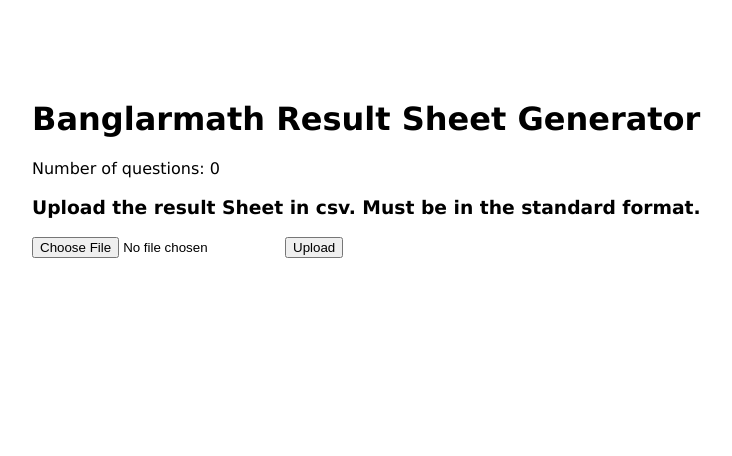
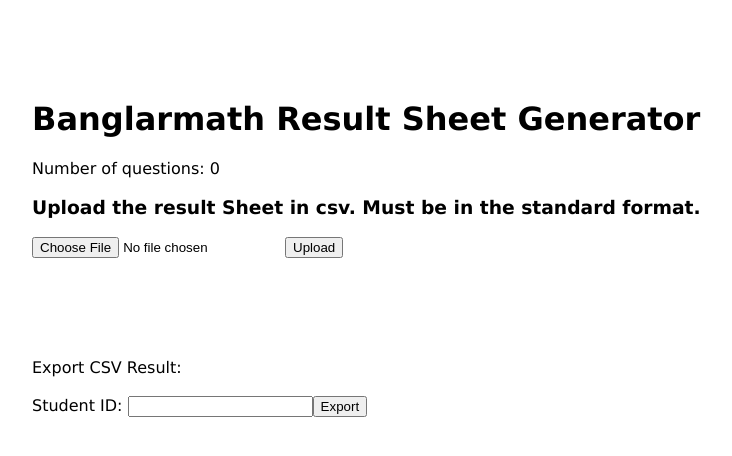
Before and after one commit to shirrsho/banglarmath-result-frontend, a React (Create React App) app: page / in a window 1280 px wide. Shown: the top 456 px of the page, without its empty margins (168-900 px from the left). Built offline with nearby package versions, Linux system fonts and the light colour scheme.

Commit message:
partial result

```diff
--- a/package.json
+++ b/package.json
@@ -6,6 +6,7 @@
     "@testing-library/jest-dom": "^5.16.5",
     "@testing-library/react": "^13.4.0",
     "@testing-library/user-event": "^13.5.0",
+    "file-saver": "^2.0.5",
     "papaparse": "^5.4.1",
     "react": "^18.2.0",
     "react-dom": "^18.2.0",
--- a/src/App.js
+++ b/src/App.js
@@ -6,15 +6,19 @@
 function App() {
   const [resultsheet,setResultsheet] = useState();
   const [n_ques, setN_ques] = useState(0);
+  const [tags, setTags] = useState([]);
 
   return (
     <div>
       <h1>Banglarmath Result Sheet Generator</h1>
       <p>Number of questions: {n_ques}</p>
       <CSVtoJSON setResultsheet={setResultsheet}/>
-      {resultsheet && <TagQuestions setN_ques={setN_ques}/>}
+      {resultsheet && <TagQuestions setN_ques={setN_ques} tags={tags} setTags={setTags}/>}
       <div style={{height:"100px"}}></div>
-      {n_ques!==0 && <Export resultsheet={resultsheet} n_ques={n_ques}/>}
+      {tags?.map((tag) => {
+                return <h1 key={tag.id}>{tag.id} {tag.segment} {tag.type}</h1>
+            })}
+      <Export resultsheet={resultsheet} tags={tags}/>
     </div>
   );
 }
--- a/src/components/Export.js
+++ b/src/components/Export.js
@@ -1,16 +1,63 @@
 import React, { useState } from 'react';
+import Papa from 'papaparse';
+import { saveAs } from 'file-saver';
 
-function Export( {resultsheet, n_ques} ) {
+function Export( {resultsheet, tags} ) {
 
     const [student_id, setStudent_id] = useState();
-    const [student_name, setStudent_name] = useState();
+    // let finalresult = [];
+
+    // result = {
+    //     Question No:
+    //     Question Type:
+    //     Correct Answer:
+    //     Your Answer:
+    // }
+
+    const calculateRightPercentage = (qnum) => {
+        let rights = 0;
+        let total = 0;
+        resultsheet.forEach(result => {
+            if(result[qnum]==="Right Answer"){
+                rights++;
+            }
+            if(result[qnum]!=="Absent"){
+                total++;
+            }
+        });
+        return (rights/total)*100;
+    }
+
+    const calculateBlankPercentage = (qnum) => {
+        let blanks = 0;
+        let total = 0;
+        resultsheet.forEach(result => {
+            if(result[qnum]==="Did not Attempt"){
+                blanks++;
+            }
+            if(result[qnum]!=="Absent"){
+                total++;
+            }
+        });
+        return (blanks/total)*100;
+    }
 
     const exportCsv = () => {
-        resultsheet.forEach(result => {
-            if(student_id===result.Id){
-                setStudent_name(result.Name);
-            }
-        });
+        let newresult = []
+
+        for(let i = 1 ; i <= tags.length ; i++){
+            let qnum = "Q"+i;
+            newresult.push({
+                Question: qnum,
+                QuestionType: tags.find((tag)=>tag.id===i).type,
+                YourAnswer: resultsheet.find((result)=>result.Id===student_id)[qnum],
+                Correct: calculateRightPercentage(qnum),
+                Wrong: 100-calculateRightPercentage(qnum),
+                Blank:calculateBlankPercentage(qnum)
+            })
+        }
+        const blob = new Blob([Papa.unparse(newresult)], { type: 'text/csv;charset=utf-8' });
+        saveAs(blob, 'result_'+student_id+'.csv');
     }
 
     return (
@@ -19,7 +66,6 @@
             <label>Student ID: </label><input onChange={(e)=>setStudent_id(e.target.value)}></input>
             <button onClick={exportCsv}>Export</button>
             <div style={{height:"100px"}}></div>
-            {student_name}
         </div>
     );
 }
--- a/src/components/ResultSheetUpload.js
+++ b/src/components/ResultSheetUpload.js
@@ -1,16 +1,16 @@
 import React, { useState } from 'react';
 import Papa from 'papaparse';
 
-function ResultSheetUpload( {setResultsheet} ) {
+function ResultSheetUpload({ setResultsheet }) {
   let file;
-  const [jsonData,setJsonData] = useState();
+  const [jsonData, setJsonData] = useState();
 
   const handleFileUpload = (event) => {
     file = event.target.files[0];
   }
 
   const convertToJSON = () => {
-    if(file==null)return;
+    if (file == null) return;
     Papa.parse(file, {
       header: true,
       dynamicTyping: true,
--- a/src/components/TagQuestions.js
+++ b/src/components/TagQuestions.js
@@ -1,9 +1,10 @@
 import React, { useState } from 'react';
 
-function TagQuestions( {setN_ques} ) {
+function TagQuestions( {setN_ques, tags, setTags} ) {
     const [rows, setRows] = useState([]);
+
     const setNumberofQuestions = (value) => {
-        setN_ques(value)
+        setN_ques(value);
         let temp = [];
         for (let i = 0; i < value; i++) {
             temp.push(i+1);
@@ -11,17 +12,70 @@
         setRows(temp);
     }
 
+    // const selectSegment = (e, id, value) => {
+    //     e.preventDefault();
+    //     tags.forEach(element => {
+    //         if(element.id === id){
+    //             console.log(element);
+    //             element = {...element, segment:value};
+    //             setTags(tags);
+    //             return;
+    //         }
+    //     });
+    //     tags.push({
+    //         id:id,
+    //         segment:value
+    //     })
+    //     setTags(tags);
+    // }
+
+    // const selectType = (id, value) => {
+    //     tags.forEach(element => {
+    //         if(element.id === id){
+    //             element = {...element, type:value};
+    //             setTags(tags);
+    //             return;
+    //         }
+    //     });
+    //     tags.push({
+    //         id:id,
+    //         type:value
+    //     })
+    //     setTags(tags);
+    // }
+
+    const addTag = (newTag) => {
+        const updatedTags = tags.filter((tag) => tag.id !== newTag.id); // Remove the tag with the same id
+        const newTags = [...updatedTags, newTag]; // Append the new tag
+        setTags(newTags); // Update the tags state
+    }
+
     const TagRow = ({id}) => {
+
+        const [segment, setSegment] = useState();
+        const [type, setType] = useState();
+
+        const tagAdded = (e) => {
+            e.preventDefault()
+            let tag ={
+                id:id,
+                segment:segment,
+                type:type
+            }
+            addTag(tag);
+        }
+
         return(
             <div key={id}>
-                <label>Question {id}: </label>
-                <select id={id} name='segment'>
+                <h3>Question {id}: </h3>
+                <span>
+                    <select id={id} name='segment' onChange={(e)=>setSegment(e.target.value)}>
                         <option value="Segment Not Specified">Segment Not Specified</option>
                         <option value="THEORITICAL KNOWLEDGE">THEORITICAL KNOWLEDGE</option>
                         <option value="APPLICATION">APPLICATION</option>
                         <option value="OTHERS">OTHERS</option>
                     </select>
-                <select id={id} name='type'>
+                    <select id={id} name='type' onChange={(e)=>setType(e.target.value)}>
                         <option value="Type Not Specified">Type Not Specified</option>
                         <option value="Number">Number</option>
                         <option value="Algebra">Algebra</option>
@@ -30,6 +84,8 @@
                         <option value="Calculation">Calculation</option>
                         <option value="Ability to understand questions">Ability to understand questions</option>
                     </select>
+                    <button onClick={(e)=>tagAdded(e)}>Set</button>
+                </span>
             </div>
         );
     }
```
Also changed, not shown: 1 other file (tests, documents, lock files or other folders). Lines whose indentation alone changed are shown as unchanged.
